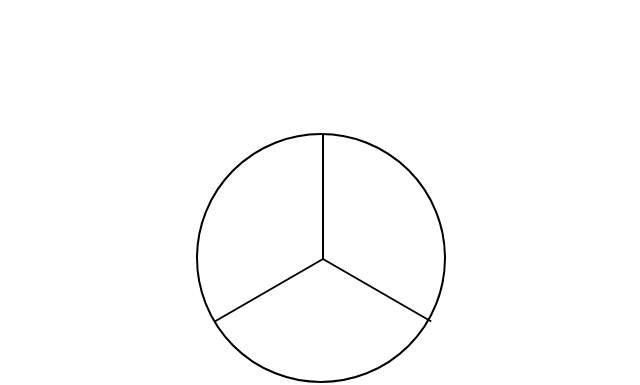
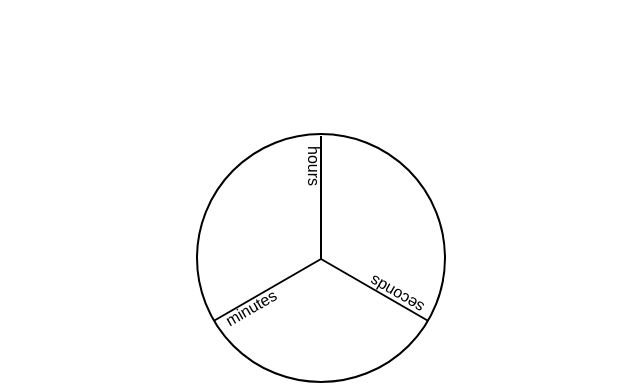
Before and after one commit to schmedes/javascript30, a website: page 02-CSSJsClock/index.html in a window 1280 px wide. Shown: the top 385 px of the page, without its empty margins (319-959 px from the left). Drawn offline with Linux system fonts and the light colour scheme.

Commit message:
some css fixes

```diff
--- a/02-CSSJsClock/main.css
+++ b/02-CSSJsClock/main.css
@@ -2,6 +2,9 @@
     margin: 0;
     padding: 0;
     box-sizing: border-box;
+}
+html {
+    font-family: Arial, Helvetica, sans-serif;
 }
 main {
     display: flex;
@@ -21,8 +24,21 @@ main {
 .hand {
     position: absolute;
     top: 50%;
-    width: 125px;
-    border-bottom: 2px solid black;
+    width: 50%;
+    height: 2px;
+    background-color: black;
     transform-origin: 100%;
     transform: rotate(30deg);
 }
+.second:before {
+    content: "seconds";
+    padding-left: 10px;
+}
+.minute:before {
+    content: "minutes";
+    padding-left: 10px;
+}
+.hour:after {
+    content: "hours";
+    padding-left: 10px;
+}
```
